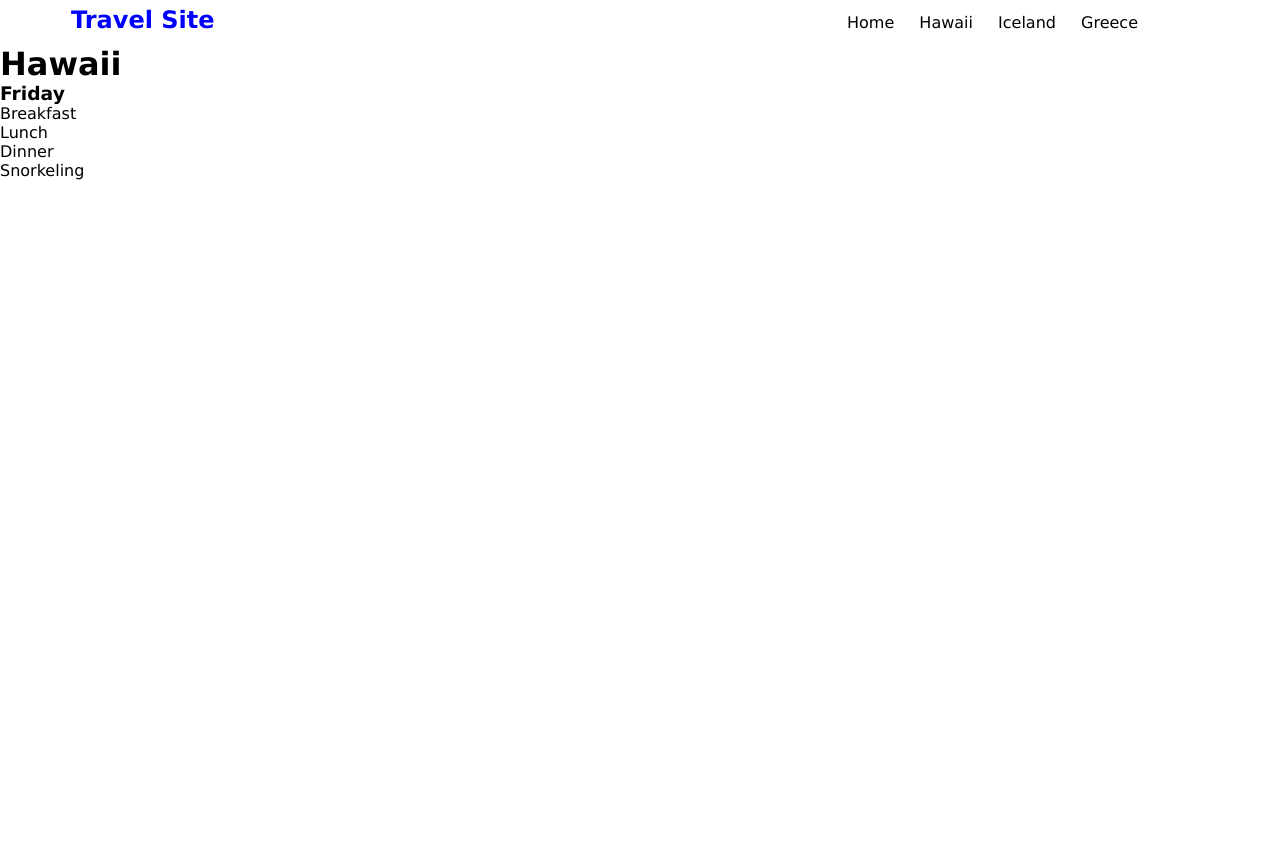
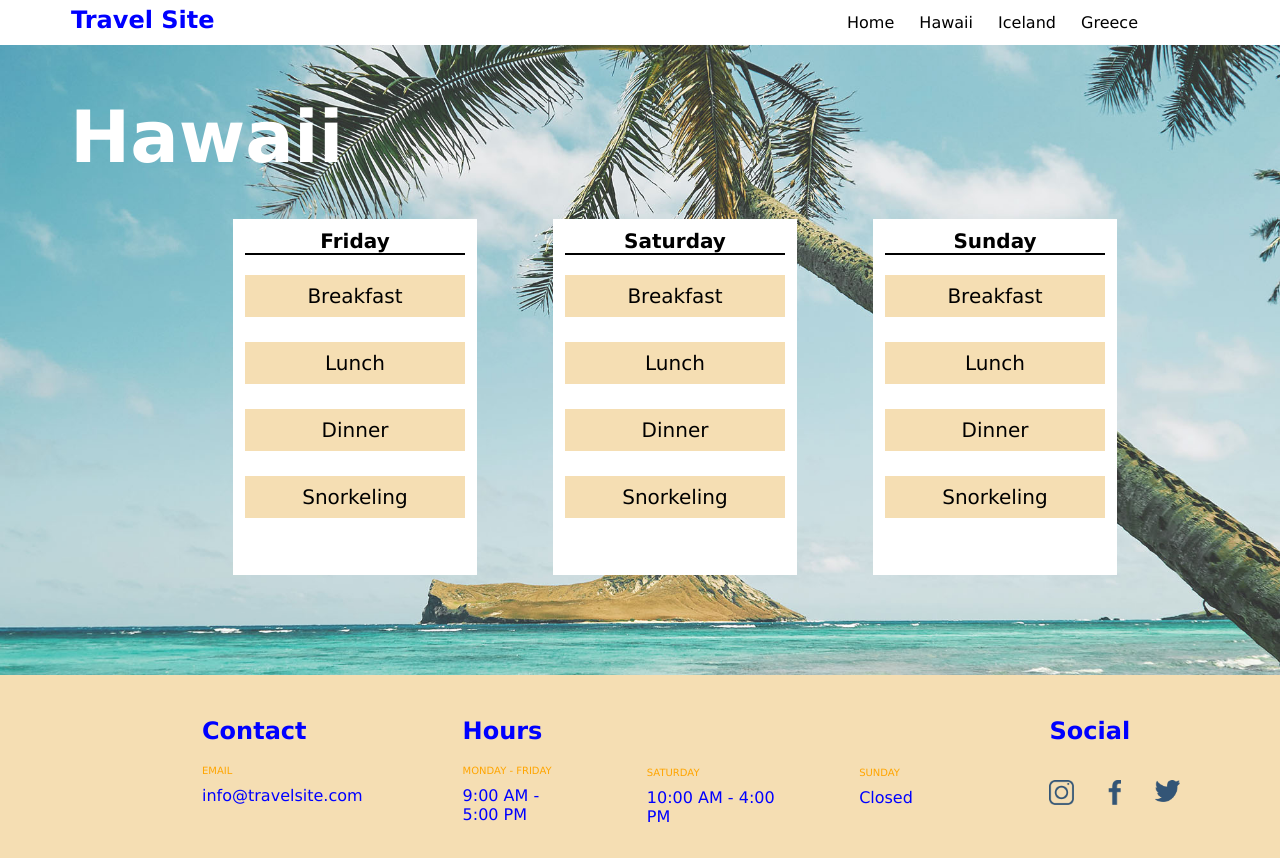
Before and after one commit to andrewssito/Git-demo, a plain HTML site: page pages/hawaii.html in a window 1280 px wide. Before the commit the page ends 800 px from the top, so only its background shows below. Drawn offline with Linux system fonts and the light colour scheme.

Commit message:
hawaii page done

```diff
--- a/css/destinations.css
+++ b/css/destinations.css
@@ -0,0 +1,88 @@
+
+
+/* DESTINATION PAGES GENERAL */
+
+.destination_header {
+    color: white;
+    font-size: 72px;
+    padding-top: 50px;
+    margin-left: 70px;
+}
+
+
+.destination_page-cards {
+    margin-top: 40px;
+    display: flex;
+    justify-content: space-around;
+}
+
+
+
+/* FRIDAY CARDS */
+
+.destination_friday-card {
+    margin-left: 70px;
+    border: 2px solid white;
+    background-color: white;
+    width: 240px;
+    text-align: center;
+}
+
+.destination_saturday-card {
+    margin-left: -250px;
+    border: 2px solid white;
+    background-color: white;
+    width: 240px;
+    text-align: center;
+}
+
+.destination_sunday-card {
+    margin-left: -250px;
+    border: 2px solid white;
+    background-color: white;
+    width: 240px;
+    text-align: center;
+}
+
+
+.destination_heading {
+    font-size: 20px;
+    margin-top: 8px;
+    margin-right: 10px;
+    margin-left: 10px;
+    margin-bottom: 20px;
+    border-bottom: 2px solid black;
+}
+
+.destination_friday-sched {
+    list-style-type: none;
+}
+
+
+.destination_list {
+    font-size: 20px;
+    font-weight: 300;
+    margin-bottom: 25px;
+    margin-right: 10px;
+    margin-left: 10px;
+    padding-top: 7px;
+    padding-bottom: 7px;
+    border: 2px solid wheat;
+    background-color: wheat;
+}
+
+
+.destination_last-item {
+    margin-bottom: 55px;
+}
+
+
+
+/* HAWAII PAGE */
+
+.destination_page-hawaii {
+    background-image: url(../assets/images/hawaii.jpg);
+    background-size: cover;
+    background-position: center;
+    padding-bottom: 100px;
+}
--- a/css/global.css
+++ b/css/global.css
@@ -4,6 +4,7 @@
     padding: 0;
     font-family: Verdana, Geneva, Tahoma, sans-serif;
 }
+
 
 
 /* NAV BAR */
@@ -16,15 +17,18 @@
     padding-bottom: 10px;
 }
 
+
 .nav_top-left {
     flex: 1;
 }
+
 
 .nav_top-right {
     flex: 2;
     margin-left: 600px;
     margin-top: 7px
 }
+
 
 .nav_top-logo {
     color: blue;
@@ -33,6 +37,7 @@
     font-weight: bold;
     margin-left: 70px;
 }
+
 
 .nav_top-links {
     color: black;
@@ -43,23 +48,28 @@
 }
 
 
+
 /* FOOTER BAR */
 
 .footer_bar {
     border: 2px solid wheat;
     background-color: wheat;
     padding-bottom: 30px;
+    bottom: 0px;
 }
+
 
 .footer_bar-section {
     margin-top: 40px;
     display: flex;
 }
 
+
 .footer_contact {
     margin-left: 200px;
     flex: 1;
 }
+
 
 .footer_hours-one {
     flex: 3;
@@ -67,20 +77,24 @@
     margin-right: 70px;
 }
 
+
 .footer_hours-two {
     flex: 4;
     margin-right: 60px;
     margin-top: 30px;
 }
 
+
 .footer_hours-three {
     flex: 5;
     margin-top: 30px;
 }
 
+
 .footer_social {
     flex: 6;
 }
+
 
 .footer_social-desc {
     display: flex;
@@ -89,11 +103,13 @@
     width: 200px;
 }
 
+
 .footer_headings {
     font-size: 24px;
     font-weight: bold;
     color: blue;
 }
+
 
 .footer_desc-name {
     color: orange;
@@ -101,11 +117,13 @@
     margin-top: 20px;
 }
 
+
 .footer_desc {
     color: blue;
     font-size: 16px;
     margin-top: 10px;
 }
+
 
 .footer_social-icons {
     min-width: 25px;
@@ -113,6 +131,7 @@
     margin-top: 35px;
 }
 
+
 .footer_social-facebook {
     min-width: 13px;
     max-width: 13px;
--- a/pages/hawaii.html
+++ b/pages/hawaii.html
@@ -19,16 +19,16 @@
             </div>
 
             <div class="nav_top-right">
-                <a class="nav_top-links" href=" ">
+                <a class="nav_top-links" href="../index.html">
                     Home
                 </a>
                 <a class="nav_top-links" href="./hawaii.html">
                     Hawaii
                 </a>
-                <a class="nav_top-links" href=" ">
+                <a class="nav_top-links" href="./iceland.html">
                     Iceland
                 </a>
-                <a class="nav_top-links" href=" ">
+                <a class="nav_top-links" href="./greece.html">
                     Greece
                 </a>
             </div>
@@ -48,27 +48,165 @@
             <div class="destination_page-cards">
 
                 <div class="destination_friday-card">
-                    <h3 class="hawaii_friday-heading">
+                    <h3 class="destination_heading">
                         Friday
                     </h3>
-                    <ul class="hawaii_friday-sched">
-                        <li class="hawaii_friday-list">
+                    <ul class="destination_friday-sched">
+                        <li class="destination_list">
                             Breakfast
                         </li>
-                        <li class="hawaii_friday-list">
+                        <li class="destination_list">
                             Lunch
                         </li>
-                        <li class="hawaii_friday-list">
+                        <li class="destination_list">
                             Dinner
                         </li>
-                        <li class="hawaii_friday-list">
+                        <li class="destination_list destination_last-item">
                             Snorkeling
                         </li>
                     </ul>
 
                 </div>
+
+                <div class="destination_saturday-card">
+                    <h3 class="destination_heading">
+                        Saturday
+                    </h3>
+                    <ul class="destination_friday-sched">
+                        <li class="destination_list">
+                            Breakfast
+                        </li>
+                        <li class="destination_list">
+                            Lunch
+                        </li>
+                        <li class="destination_list">
+                            Dinner
+                        </li>
+                        <li class="destination_list destination_last-item">
+                            Snorkeling
+                        </li>
+                    </ul>
+
+                </div>
+
+                <div class="destination_sunday-card">
+                    <h3 class="destination_heading">
+                        Sunday
+                    </h3>
+                    <ul class="destination_friday-sched">
+                        <li class="destination_list">
+                            Breakfast
+                        </li>
+                        <li class="destination_list">
+                            Lunch
+                        </li>
+                        <li class="destination_list">
+                            Dinner
+                        </li>
+                        <li class="destination_list destination_last-item">
+                            Snorkeling
+                        </li>
+                    </ul>
+
+                </div>
+
+
             </div>
         </div>
+
+
+        <footer>
+            <div class="footer_bar">
+
+                <div class="footer_bar-section">
+
+                    <div class="footer_contact">
+
+                        <h3 class="footer_headings">
+                            Contact
+                        </h3>
+
+                        <p class="footer_desc-name">
+                            EMAIL
+                        </p>
+
+                        <p class="footer_desc">
+                            info@travelsite.com
+                        </p>
+
+                    </div>
+
+                    <div class="footer_hours-one">
+
+                        <h3 class="footer_headings">
+                            Hours
+                        </h3>
+
+                        <p class="footer_desc-name">
+                            MONDAY - FRIDAY
+                        </p>
+
+                        <p class="footer_desc">
+                            9:00 AM - 5:00 PM
+                        </p>
+
+                    </div>
+
+                    <div class="footer_hours-two">
+
+                        <p class="footer_desc-name">
+                            SATURDAY
+                        </p>
+
+                        <p class="footer_desc">
+                            10:00 AM - 4:00 PM
+                        </p>
+
+                    </div>
+
+                    <div class="footer_hours-three">
+
+                        <p class="footer_desc-name">
+                            SUNDAY
+                        </p>
+
+                        <p class="footer_desc">
+                            Closed
+                        </p>
+
+                    </div>
+
+                    <div class="footer_social">
+
+                        <h3 class="footer_headings">
+                            Social
+                        </h3>
+
+                        <p class="footer_social-desc">
+
+                            <a href=" ">
+                                <img class="footer_social-icons" src="../assets/images/icon-instagram.png" alt="instagram icon">
+                            </a>
+                            <a href=" ">
+                                <img class="footer_social-facebook" src="../assets/images/icon-facebook.png" alt="facebook icon">
+                            </a>
+                            <a href=" ">
+                                <img class="footer_social-icons" src="../assets/images/icon-twitter.png" alt="twitter icon">
+                            </a>
+
+                        </p>
+
+                    </div>
+
+                </div>
+
+
+            </div>
+
+
+
+        </footer>
+
     </body>
 
 
```
Also changed, not shown: css/main.css (+15 -0 lines), index.html (+3 -3 lines).
